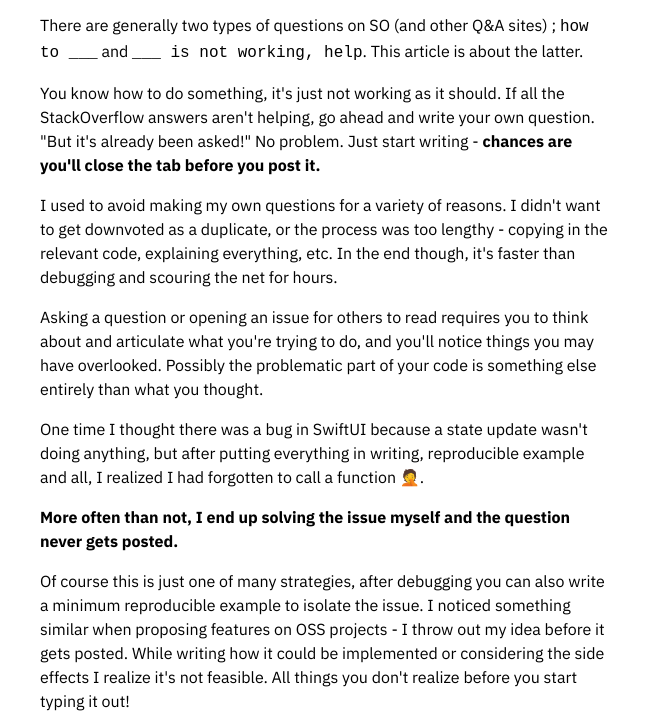
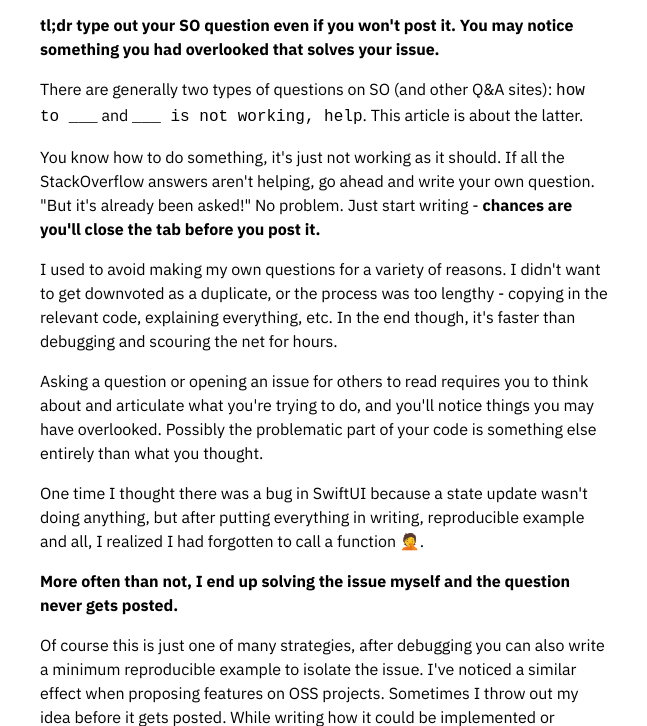
Before and after one commit to atultw/blog, a Gatsby site: page /write-questions/ in a window 1280 px wide. Shown: the part 223-949 px from the top of the page, without its empty margins (316-963 px from the left). Built offline with nearby package versions, Linux system fonts and the light colour scheme; Gatsby itself is replaced by a stand-in of ours.

Commit message:
update no dumb questions

```diff
--- a/content/blog/write-questions/index.md
+++ b/content/blog/write-questions/index.md
@@ -4,8 +4,10 @@ date: "2022-02-18"
 tags: ["productivity"]
 ---
 
-There are generally two types of questions on SO (and other Q&A sites)
-; `how to ___`
+**tl;dr type out your SO question even if you won't post it. You may notice something you had overlooked that solves
+your issue.**
+
+There are generally two types of questions on SO (and other Q&A sites): `how to ___`
 and `___ is not working, help`. This article is about the latter.
 
 You know how to do something, it's just not working as it should. If all the StackOverflow answers aren't helping, go
@@ -26,8 +28,8 @@ in writing, reproducible example and all, I realized I had forgotten to call a f
 **More often than not, I end up solving the issue myself and the question never gets posted.**
 
 Of course this is just one of many strategies, after debugging you can also write a minimum reproducible example to
-isolate the issue. I noticed something similar when proposing features on OSS projects - I throw out my idea before it
-gets posted. While writing how it could be implemented or considering the side effects I realize it's not feasible. All
-things you don't realize before you start typing it out!
+isolate the issue. I've noticed a similar effect when proposing features on OSS projects. Sometimes I throw out my idea
+before it gets posted. While writing how it could be implemented or considering the side effects I notice it's not
+feasible. All things you don't realize before you start typing it out!
 
 Hope this saves someone a few hours of googling and debugging!
```
